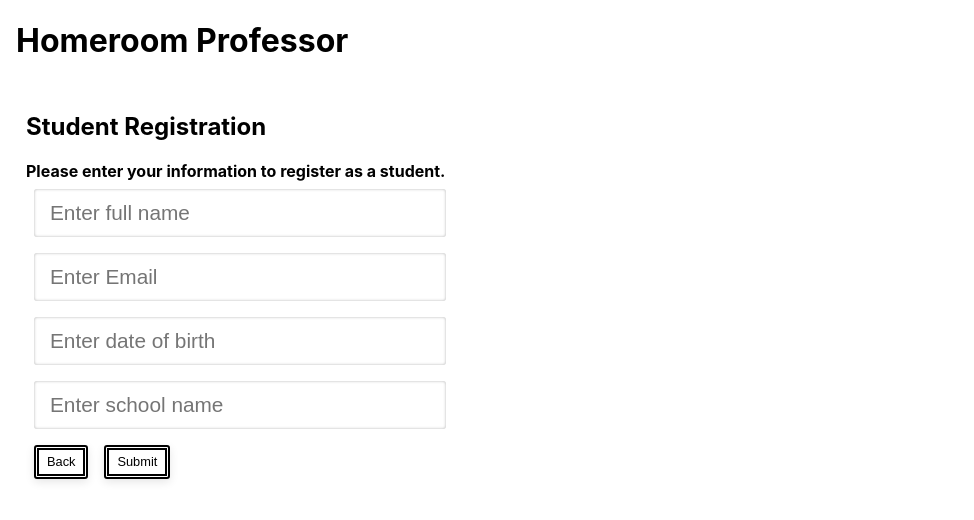
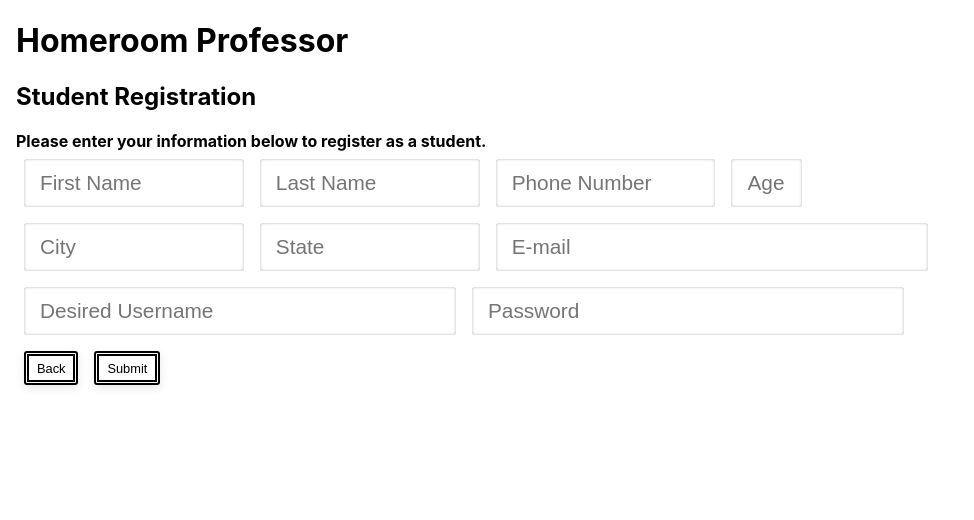
Before and after one commit to ammarsyed/HomeroomProfessor, a React (Create React App) app in the folder CEN3031Project/client/: page /StudentRegistration in a window 1280 px wide. Shown: the top 520 px of the page, without its empty margins (0-974 px from the left). Built offline with nearby package versions, Linux system fonts and the light colour scheme.

Commit message:
Adjusted registrations according to schema

```diff
--- a/CEN3031Project/client/src/components/StudentRegister.js
+++ b/CEN3031Project/client/src/components/StudentRegister.js
@@ -7,10 +7,15 @@ const StudentRegister = (props) => {
     const history = useHistory();
 
     let account = {
-        name: "",
+        firstName: "",
+        lastName: "",
+        username: "",
         email: "",
-        dob: "",
-        school: ""
+        age: "",
+        phoneNumber: "",
+        city: "",
+        state: "",
+        subjects: [],
     }
 
     //if form fields are filled, push to home page
@@ -28,46 +33,45 @@ const StudentRegister = (props) => {
 
     return (
 
-        <form id = "addForm" className="column1">
+        <form id = "addForm">
             <div >
                 <h2>Student Registration</h2>
                 <b>
-                    Please enter your information to register as a student.
+                    Please enter your information below to register as a student.
                 </b>
             </div>
 
-
-            <input className="loginInput" type="text" placeholder="Enter full name"
-                onChange = {
-                    event => account.name = (event.target.value)
-
-                }
+            <input className="inputThird" type="text" placeholder="First Name"
+                onChange = { event => account.firstName = (event.target.value) }
             />
-
-
-            <input className="loginInput" type="text" placeholder="Enter Email"
-                onChange = {
-                    event => account.email = (event.target.value)
-
-                }
+            <input className="inputThird" type="text" placeholder="Last Name"
+                onChange = { event => account.lastName = (event.target.value) }
             />
-
-
-            <input className="loginInput" type="text" placeholder="Enter date of birth"
-                onChange = {
-                    event => account.dob = (event.target.value)
-
-                }
+            <input className="inputThird" type="text" placeholder="Phone Number"
+                onChange = { event => account.phoneNumber = (event.target.value) }
             />
-
-
-            <input className="loginInput" type="text" placeholder="Enter school name"
-                onChange = {
-                    event => account.school = (event.target.value)
-
-                }
+            <input className="inputEigth" type="text" placeholder="Age"
+                onChange = { event => account.age = (event.target.value) }
             />
             <br/>
+            <input className="inputThird" type="text" placeholder="City"
+                onChange = { event => account.city = (event.target.value) }
+            />
+            <input className="inputThird" type="text" placeholder="State"
+                onChange = { event => account.state = (event.target.value) }
+            />
+            <input className="inputHalf" type="text" placeholder="E-mail"
+                onChange = { event => account.email = (event.target.value) }
+            />
+            <br/>
+            <input className="inputHalf" type="text" placeholder="Desired Username"
+                onChange = { event => account.username = (event.target.value) }
+            />
+            <input className="inputHalf" type="text" placeholder="Password"
+                onChange = { event => account.password = (event.target.value) }
+            />
+            <br/>
+
             <button onClick = {backButton}>Back</button>
             <button onSubmit = {submitButton}>Submit</button>
 
--- a/CEN3031Project/client/src/components/professorRegister.js
+++ b/CEN3031Project/client/src/components/professorRegister.js
@@ -7,10 +7,17 @@ const ProfessorRegister = (props) => {
     const history = useHistory();
 
     let account = {
-        name: "",
+        firstName: "",
+        lastName: "",
+        username: "",
+        password: "",
         email: "",
+        phoneNumber: "",
         university: "",
-        department: ""
+        department: "",
+        city: "",
+        state: "",
+        subjects: [],
     }
 
     //if form fields are filled, push to home page
@@ -27,7 +34,7 @@ const ProfessorRegister = (props) => {
 
 
     return (
-        <form id = "addForm" className="column1">
+        <form id = "addForm">
             <div >
                 <h2>Professor Registration</h2>
                 <b>
@@ -35,38 +42,41 @@ const ProfessorRegister = (props) => {
                 </b>
             </div>
 
-
-            <input className="loginInput" type="text" placeholder="Enter full name"
-                onChange = {
-                    event => account.name = (event.target.value)
-
-                }
+            <input className="inputThird" type="text" placeholder="First Name"
+                onChange = { event => account.firstName = (event.target.value) }
             />
-
-
-            <input className="loginInput" type="text" placeholder="Enter email"
-                onChange = {
-                    event => account.email = (event.target.value)
-
-                }
+            <input className="inputThird" type="text" placeholder="Last Name"
+                onChange = { event => account.lastName = (event.target.value) }
             />
-
-
-            <input className="loginInput" type="text" placeholder="Enter university"
-                onChange = {
-                    event => account.university = (event.target.value)
-
-                }
-            />
-
-
-            <input className="loginInput" type="text" placeholder="Enter department"
-                onChange = {
-                    event => account.department = (event.target.value)
-
-                }
+            <input className="inputThird" type="text" placeholder="Phone Number"
+                onChange = { event => account.phoneNumber = (event.target.value) }
             />
             <br/>
+            <input className="inputThird" type="text" placeholder="City"
+                onChange = { event => account.city = (event.target.value) }
+            />
+            <input className="inputThird" type="text" placeholder="State"
+                onChange = { event => account.state = (event.target.value) }
+            />
+            <input className="inputHalf" type="text" placeholder="E-mail"
+                onChange = { event => account.email = (event.target.value) }
+            />
+            <br/>
+            <input className="inputHalf" type="text" placeholder="University"
+                onChange = { event => account.university = (event.target.value) }
+            />
+            <input className="inputHalf" type="text" placeholder="Department"
+                onChange = { event => account.department = (event.target.value) }
+            />
+            <br/>
+            <input className="inputHalf" type="text" placeholder="Username"
+                onChange = { event => account.username = (event.target.value) }
+            />
+            <input className="inputHalf" type="text" placeholder="Password"
+                onChange = { event => account.password = (event.target.value) }
+            />
+            <br/>
+
             <button onClick = {backButton}>Back</button>
             <button onSubmit = {submitButton}>Submit</button>
         </form>
--- a/CEN3031Project/client/src/index.css
+++ b/CEN3031Project/client/src/index.css
@@ -106,7 +106,7 @@ input[type='text'] {
 	color:#000000;
 }
 
-.loginInput[type='text'] {
+.inputForm[type='text'] {
 	margin: 0.5rem;
 	background: rgb(255, 255, 255);
 	font-size: 1.3rem;
@@ -118,3 +118,42 @@ input[type='text'] {
 	height: 3rem;
 	color:#000000;
 }
+
+.inputThird[type='text'] {
+	margin: 0.5rem;
+	background: rgb(255, 255, 255);
+	font-size: 1.3rem;
+	border: #000000;
+	box-shadow: inset 0 0 3px rgba(0, 0, 0, 0.3);
+	border-radius: 3px;
+	padding: 0 1rem;
+	width: calc(33% - 12rem);
+	height: 3rem;
+	color:#000000;
+}
+
+.inputHalf[type='text'] {
+	margin: 0.5rem;
+	background: rgb(255, 255, 255);
+	font-size: 1.3rem;
+	border: #000000;
+	box-shadow: inset 0 0 3px rgba(0, 0, 0, 0.3);
+	border-radius: 3px;
+	padding: 0 1rem;
+	width: calc(50% - 12rem);
+	height: 3rem;
+	color:#000000;
+}
+
+.inputEigth[type='text'] {
+	margin: 0.5rem;
+	background: rgb(255, 255, 255);
+	font-size: 1.3rem;
+	border: #000000;
+	box-shadow: inset 0 0 3px rgba(0, 0, 0, 0.3);
+	border-radius: 3px;
+	padding: 0 1rem;
+	width: calc(21% - 12rem);
+	height: 3rem;
+	color:#000000;
+}
```
